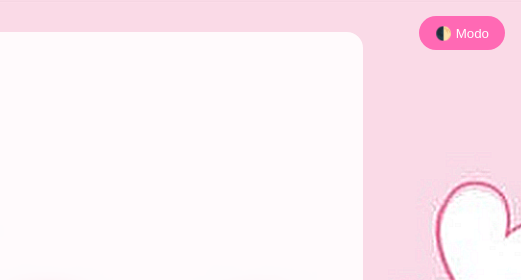
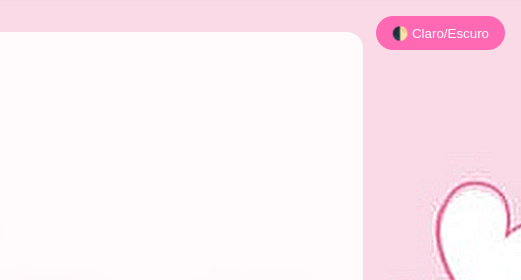
Before and after one commit to lulu1002/Portifolio2, a plain HTML site: page index.html in a window 1280 px wide. Shown: the top 280 px of the page, 759-1280 px from the left. Drawn offline with Linux system fonts and the light colour scheme.

Commit message:
Update index.html

```diff
--- a/index.html
+++ b/index.html
@@ -179,7 +179,7 @@
   </style>
 </head>
 <body>
-  <button class="toggle-theme" onclick="toggleTheme()">🌓 Modo</button>
+  <button class="toggle-theme" onclick="toggleTheme()">🌓 Claro/Escuro</button>
   <div class="container">
     <img src="foto.png" alt="Lunaticaela" class="profile-img">
     <h1>Lunaticaela</h1>
```
